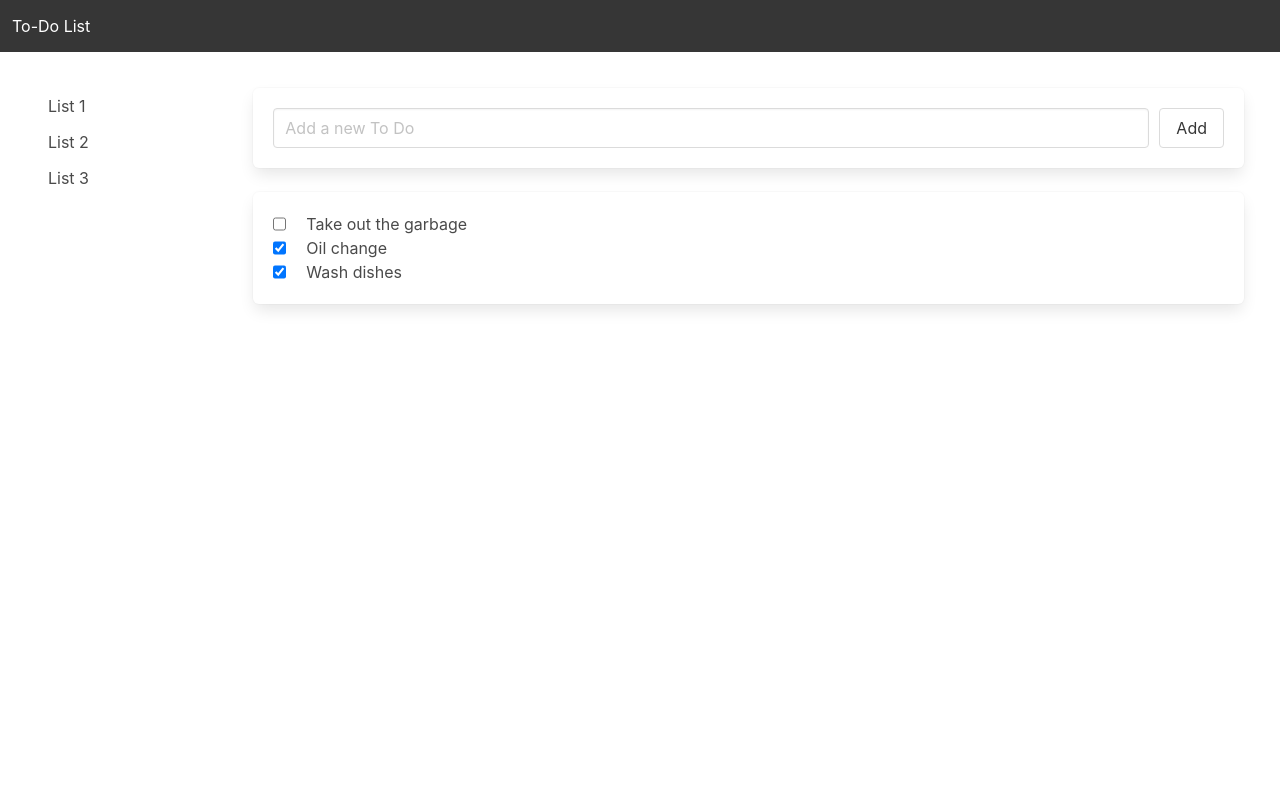
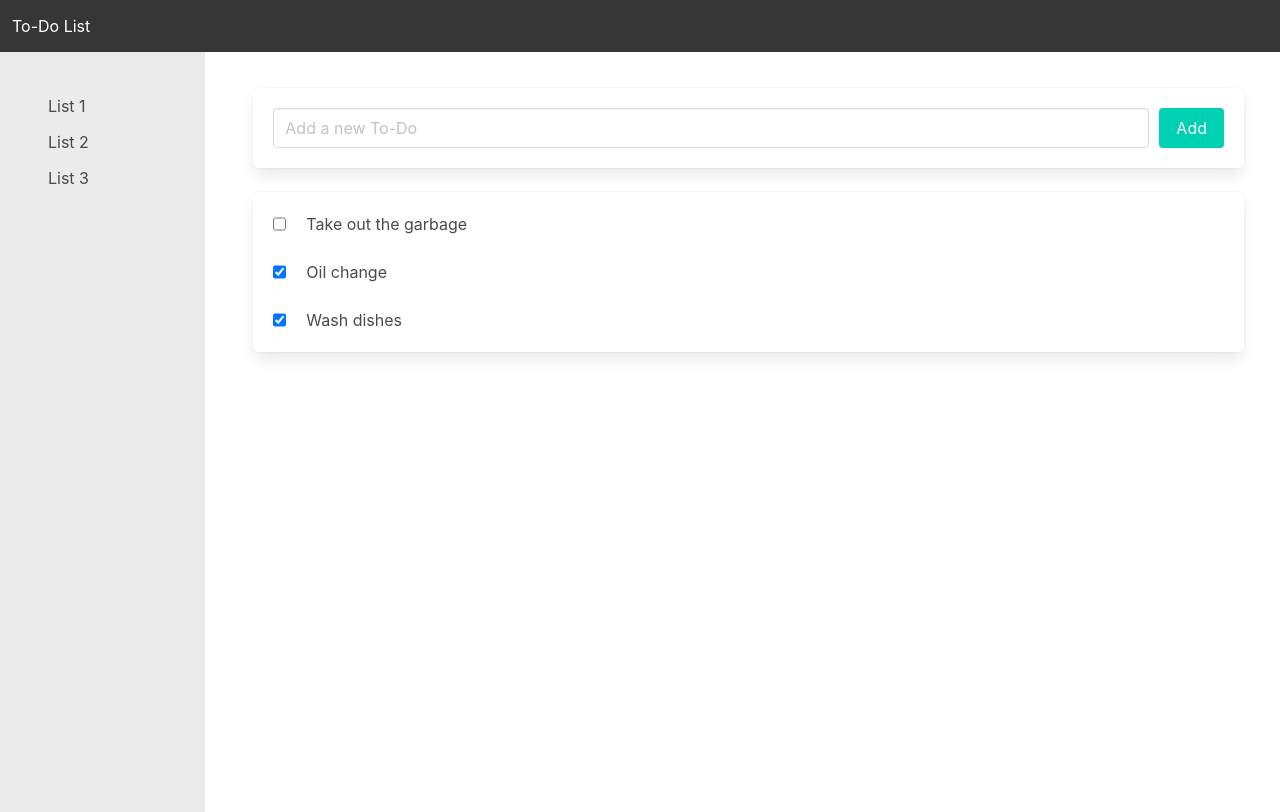
Before and after one commit to stch111/todo-list, a React (Create React App) app: page /todo-list/1 in a window 1280 px wide. Built offline with nearby package versions, Linux system fonts and the light colour scheme.

Commit message:
Able to set todos complete/incomplete

```diff
--- a/package.json
+++ b/package.json
@@ -11,6 +11,7 @@
     "@types/node": "^16.18.68",
     "@types/react": "^18.2.45",
     "@types/react-dom": "^18.2.17",
+    "@types/uuid": "^9.0.7",
     "bulma": "^0.9.4",
     "react": "^18.2.0",
     "react-dom": "^18.2.0",
@@ -18,6 +19,7 @@
     "react-router-dom": "^6.21.0",
     "react-scripts": "5.0.1",
     "typescript": "^4.9.5",
+    "uuid": "^9.0.1",
     "web-vitals": "^2.1.4"
   },
   "scripts": {
--- a/src/components/App.tsx
+++ b/src/components/App.tsx
@@ -14,7 +14,7 @@ function App() {
           <Navbar />
         </div>
         <div className="div-contains-rest-of-screen columns">
-          <div className="column is-2 section">
+          <div className="div-contains-sidebar column is-2 section">
             <Sidebar />
           </div>
           <div className="div-todos-section section container column is-10">
--- a/src/components/NewTodoForm.tsx
+++ b/src/components/NewTodoForm.tsx
@@ -1,4 +1,9 @@
-import React from 'react';
+import React, { useState } from 'react';
+import { useParams } from 'react-router-dom';
+import { v4 as uuidv4 } from 'uuid';
+import { TodoList, addTodo } from '../redux/todoSlice';
+import { useAppDispatch } from '../redux/hooks';
+import { Dispatch, ThunkDispatch, UnknownAction } from '@reduxjs/toolkit';
 
 const formStyle = {
   display: 'flex',
@@ -7,11 +12,59 @@ const formStyle = {
   gap: '10px',
 };
 
+const createTodo = (
+  listId: string,
+  todoText: string,
+  dispatch: ThunkDispatch<
+    {
+      todos: TodoList[];
+    },
+    undefined,
+    UnknownAction
+  > &
+    Dispatch<UnknownAction>
+) => {
+  dispatch(
+    addTodo({
+      listId: listId,
+      todo: {
+        id: uuidv4(),
+        text: todoText,
+        completed: false,
+      },
+    })
+  );
+};
+
+const handleTextChange = (
+  text: string,
+  setState: React.Dispatch<React.SetStateAction<string>>
+) => {
+  setState(text);
+};
+
 function NewTodoForm() {
-  return (
+  const dispatch = useAppDispatch();
+  const [todoText, setTodoText] = useState('');
+  const { listId } = useParams();
+  return !listId ? null : (
     <form className="box" style={formStyle}>
-      <input type="text" className="input" placeholder="Add a new To Do" />
-      <button className="button" type="button">
+      <input
+        type="text"
+        className="input"
+        placeholder="Add a new To-Do"
+        value={todoText}
+        onChange={(e) => handleTextChange(e.target.value, setTodoText)}
+      />
+      <button
+        className="button is-primary"
+        type="submit"
+        onClick={(e) => {
+          e.preventDefault();
+          setTodoText('');
+          createTodo(listId, todoText, dispatch);
+        }}
+      >
         Add
       </button>
     </form>
--- a/src/components/Sidebar.tsx
+++ b/src/components/Sidebar.tsx
@@ -1,6 +1,5 @@
 import React from 'react';
 import { Link } from 'react-router-dom';
-import { TodoList } from '../redux/todoSlice';
 import { useAppSelector } from '../redux/hooks';
 import { selectTodoLists } from '../redux/todoSlice';
 
--- a/src/components/Todos.tsx
+++ b/src/components/Todos.tsx
@@ -1,7 +1,14 @@
 import React from 'react';
-import { TodoList, selectTodoLists } from '../redux/todoSlice';
+import {
+  Todo,
+  TodoList,
+  selectTodoLists,
+  updateTodo,
+} from '../redux/todoSlice';
 import { useParams } from 'react-router-dom';
 import { useAppSelector } from '../redux/hooks';
+import { useDispatch } from 'react-redux';
+import { Dispatch, ThunkDispatch, UnknownAction } from '@reduxjs/toolkit';
 
 const todoListStyle = {
   display: 'flex',
@@ -14,18 +21,42 @@ const todoStyle = {
   gap: '20px',
 };
 
+const handleCheckboxClick = (
+  todo: Todo,
+  listId: string,
+  dispatch: ThunkDispatch<
+    {
+      todos: TodoList[];
+    },
+    undefined,
+    UnknownAction
+  > &
+    Dispatch<UnknownAction>
+) => {
+  const updatedTodo = {
+    ...todo,
+    completed: !todo.completed,
+  };
+  dispatch(updateTodo({ listId: listId, todo: updatedTodo }));
+};
+
 function Todos() {
+  const dispatch = useDispatch();
   const { listId } = useParams();
   const lists = useAppSelector(selectTodoLists);
   const todoList = lists.find((list) => list.id === listId);
-  return !todoList ? (
+  return !listId || !todoList ? (
     <h2>No To-Do List selected</h2>
   ) : (
     <ul className="box" style={todoListStyle}>
       {todoList
         ? todoList.todos.map((todo) => (
-            <div style={todoStyle}>
-              <input type="checkbox" checked={todo.completed} />
+            <div className="block" style={todoStyle} key={todo.id}>
+              <input
+                type="checkbox"
+                defaultChecked={todo.completed}
+                onClick={() => handleCheckboxClick(todo, listId, dispatch)}
+              />
               <div>{todo.text}</div>
             </div>
           ))
--- a/src/redux/todoSlice.ts
+++ b/src/redux/todoSlice.ts
@@ -95,7 +95,7 @@ export const todoSlice = createSlice({
       // Check that Todo List exists
       if (listToUpdateTodo !== undefined) {
         const todoToUpdate = listToUpdateTodo.todos.find(
-          (t) => (t.id = todo.id)
+          (t) => t.id === todo.id
         );
         // Check that Todo exists
         if (todoToUpdate !== undefined) {
--- a/src/styling/style.css
+++ b/src/styling/style.css
@@ -12,3 +12,6 @@
   display: flex;
   flex-direction: column;
 }
+.div-contains-sidebar {
+  background-color: hsl(0, 0%, 92%);
+}
```
Also changed, not shown: 1 other file (tests, documents, lock files or other folders).
